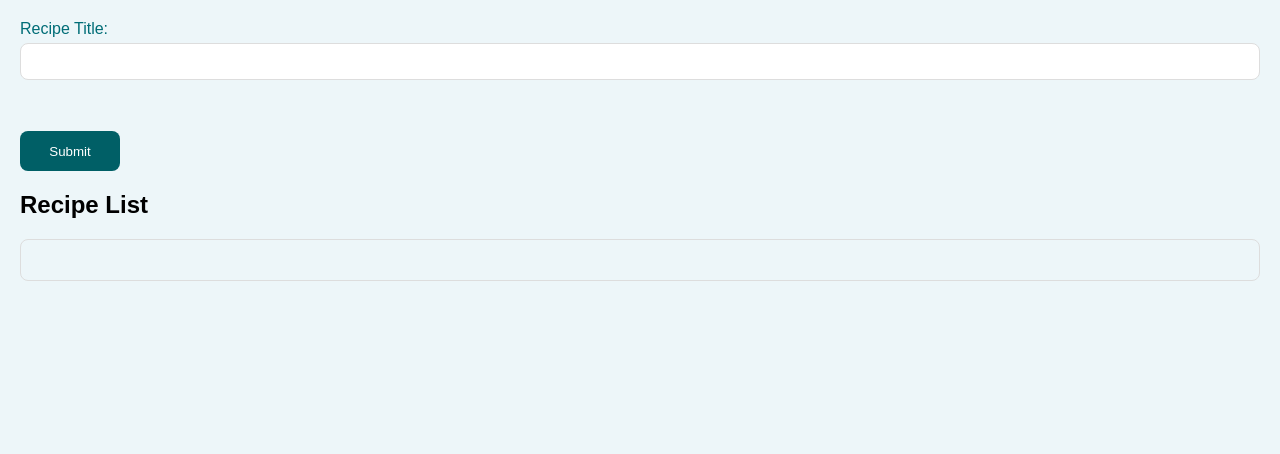
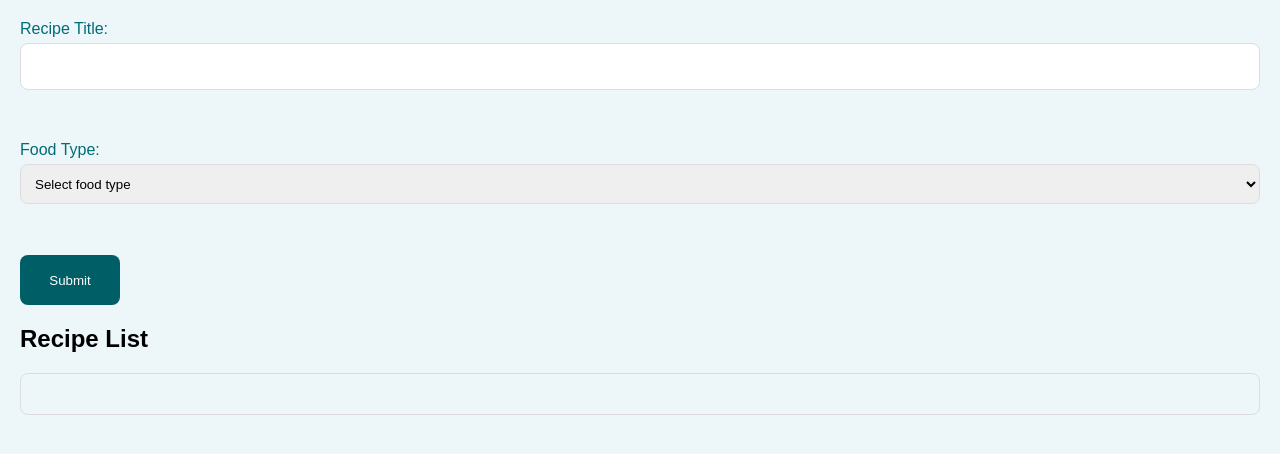
Before and after one commit to aheiner2001/databasehtml, a Flask app: page / in a window 1280 px wide. Shown: the top 454 px of the page. Run offline with Flask 3, Linux system fonts and the light colour scheme; data that the repository does not hold is empty.

Commit message:
New changes with css and alabetical list

```diff
--- a/app.py
+++ b/app.py
@@ -14,10 +14,12 @@ db = mysql.connector.connect(
 
 @app.route('/', methods=['GET', 'HEAD'])
 def home():
+
+
     if request.method == 'HEAD':
         return '', 200  # Return only headers
     cursor = db.cursor()
-    cursor.execute("SELECT id, recipe_name FROM new_table")
+    cursor.execute("SELECT id, recipe_name FROM new_table ORDER BY recipe_name")
     recipes = cursor.fetchall()
     cursor.close()
     return render_template('form.html', recipes=recipes)
@@ -25,9 +27,10 @@ def home():
 @app.route('/submit', methods=['POST'])
 def submit():
     name = request.form['name']
+    food_type = request.form['food_type']
 
     cursor = db.cursor()
-    cursor.execute("INSERT INTO new_table (recipe_name) VALUES (%s)", (name,))
+    cursor.execute("INSERT INTO new_table (recipe_name, food_type) VALUES (%s, %s)", (name, food_type))
     db.commit()
     cursor.close()
 
--- /dev/null
+++ b/newweb.css
@@ -0,0 +1,3 @@
+body{
+    background-color: aquamarine;
+}
--- a/static/styles.css
+++ b/static/styles.css
@@ -42,6 +42,7 @@ label {
 
 input[type="text"], textarea {
     margin-bottom: 15px;
+    height: 25px;
     padding: 10px;
     border: 1px solid #ddd;
     border-radius: var(--border-radius);
@@ -49,7 +50,7 @@ input[type="text"], textarea {
 
 button, input[type="submit"] {
     width: 100px;
-    height: 40px;
+    height: 50px; /* Added height */
     padding: 10px 20px;
     border: none;
     border-radius: var(--border-radius);
@@ -84,3 +85,10 @@ ul li:hover {
 ul li:last-child {
     border-bottom: none;
 }
+select {
+    margin-bottom: 15px;
+    height: 40px;
+    padding: 10px;
+    border: 1px solid #ddd;
+    border-radius: var(--border-radius);
+}
--- a/templates/form.html
+++ b/templates/form.html
@@ -7,7 +7,16 @@
 <body>
     <form action="/submit" method="post">
         <label for="name">Recipe Title:</label>
-        <input type="text" id="name" name="name"><br><br>
+        <input type="text" id="name" name="name" required><br><br>
+        <label for="food_type">Food Type:</label>
+        <select id="food_type" name="food_type" required>
+            <option value="" disabled selected>Select food type</option>
+            <option value="breakfast">Breakfast</option>
+            <option value="lunch">Lunch</option>
+            <option value="dinner">Dinner</option>
+            <option value="dessert">Dessert</option>
+            <option value="snack">Snack</option>
+        </select><br><br>
 
         <button type="submit">Submit</button>
     </form>
```
Also changed, not shown: neweb.html (added, +14 -0 lines).
